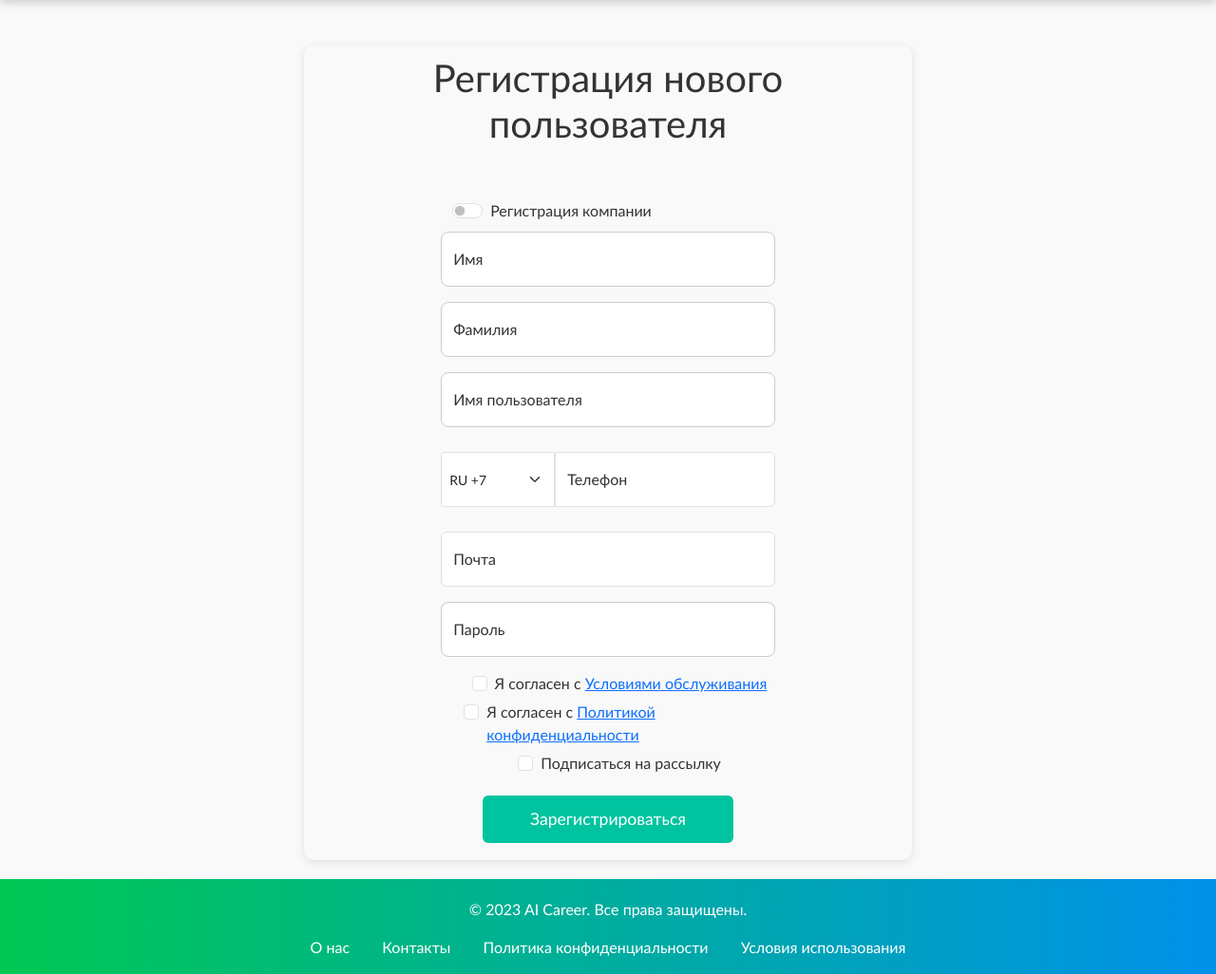
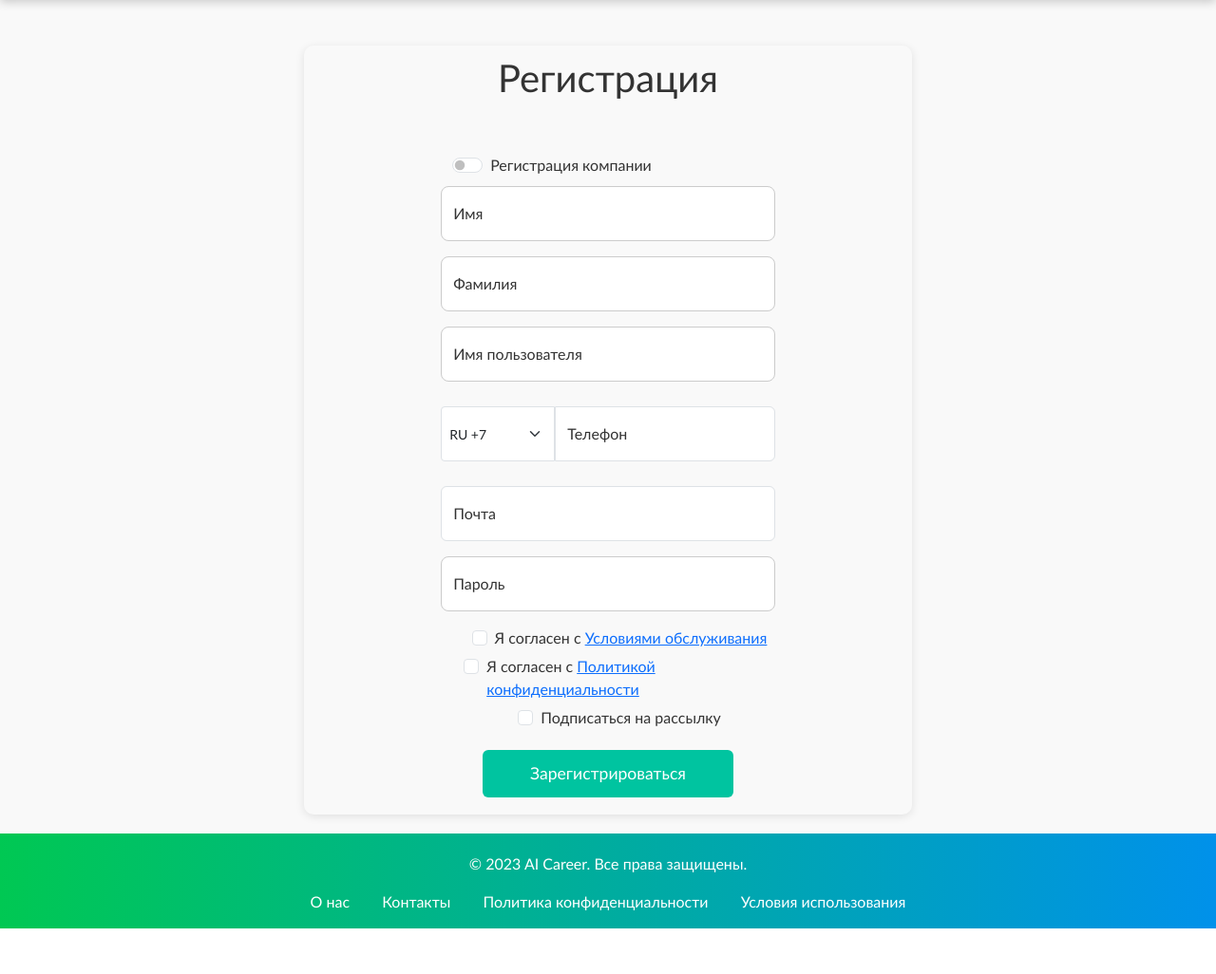
Before and after one commit to skyer12322/FinalProject, a Django app: page /register/ in a window 1280 px wide. Shown: the part 57-1083 px from the top of the page at 95% size. After the commit the page ends 1035 px from the top, so only its background shows below. Run offline with Django 5.2, Linux system fonts and the light colour scheme.

Commit message:
Regisrtatino text edit

```diff
--- a/RecruitHelper/templates/auth/registration.html
+++ b/RecruitHelper/templates/auth/registration.html
@@ -19,7 +19,7 @@
 
     <div class="container mt-5 w-50"
         style="box-shadow: 0 2px 10px rgba(0,0,0,0.1); padding: 10px; border-radius: 10px; text-align: center; margin-bottom: 20px;">
-        <h1>Регистрация нового пользователя</h1>
+        <h1>Регистрация</h1>
         <form id="registrationForm" method="post" action="{% url 'register' %}">
             {% csrf_token %}
             <div class="row justify-content-center">
```
